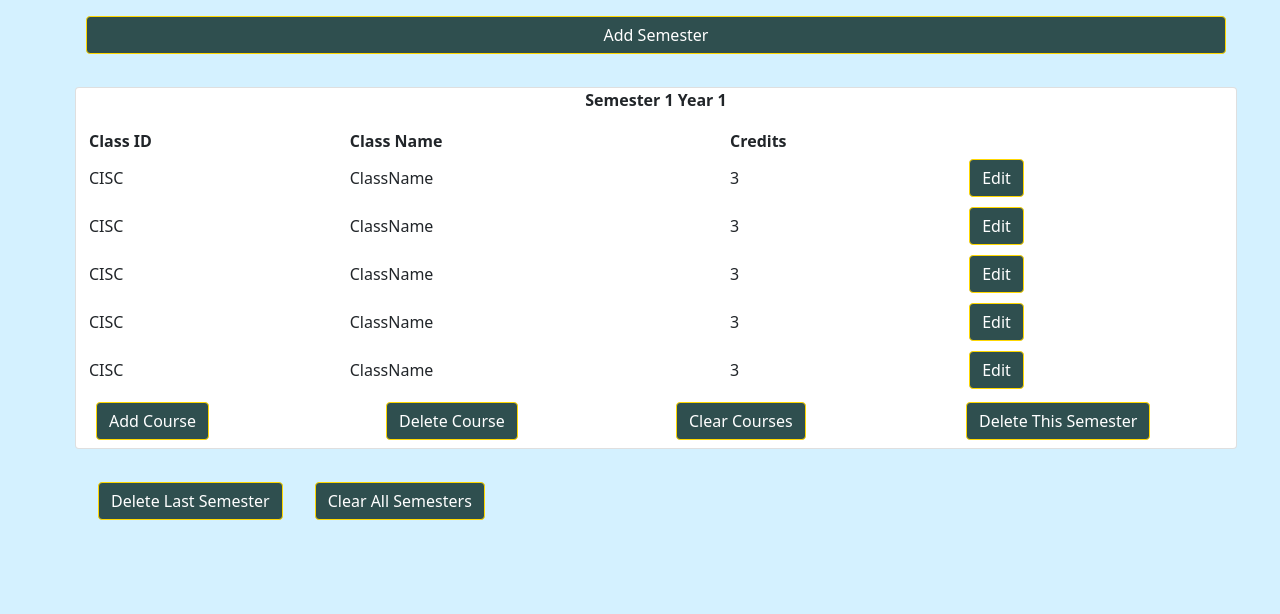
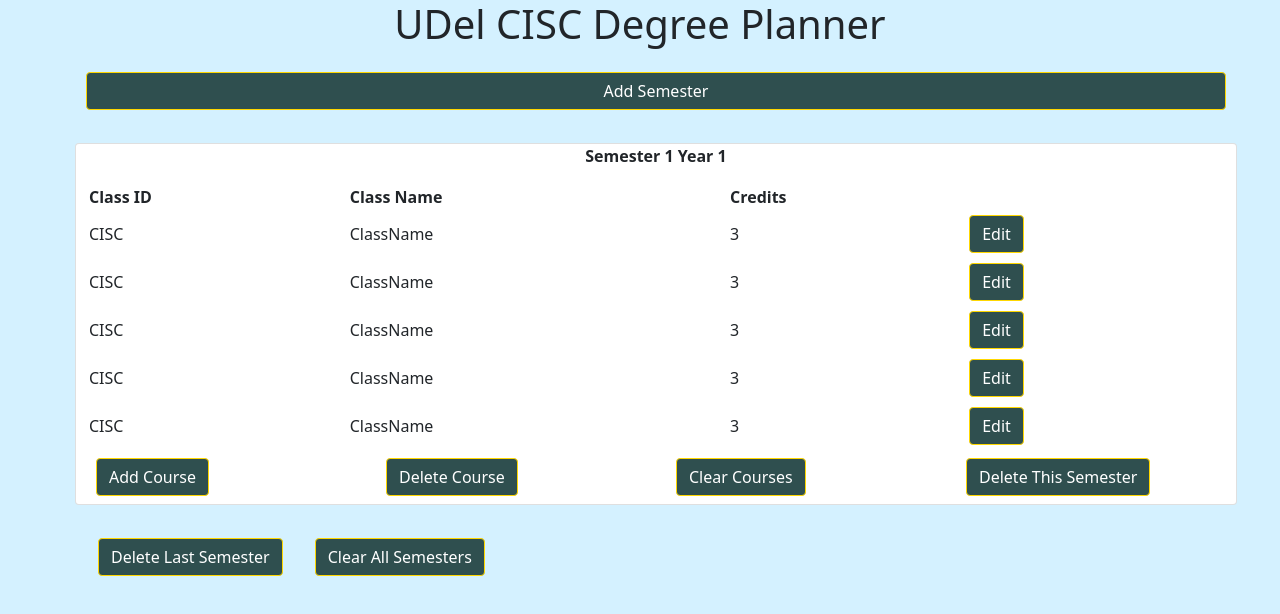
Before and after one commit to UD-CISC275-F21/ud-cis-scheduler-team-17, a React (Create React App) app: page / in a window 1280 px wide. Shown: the top 614 px of the page. Built offline with nearby package versions, Linux system fonts and the light colour scheme.

Commit message:
added title and made unseen changes

```diff
--- a/src/App.tsx
+++ b/src/App.tsx
@@ -36,6 +36,9 @@
 
     return (
         <>
+            <div className="text-center">
+                <h1>UDel CISC Degree Planner</h1>
+            </div>
             <Container>
                 <SemesterTable></SemesterTable>
             </Container>
--- a/src/components/SubjectViewer.tsx
+++ b/src/components/SubjectViewer.tsx
@@ -166,7 +166,7 @@
             </table>
             <Row>
                 <Col><Button className="m-2" data-testid="add-course-button"onClick={addCourse}>Add Course</Button></Col>
-                <Col><Button className="m-2" data-testid="delete-last-course-button" onClick = {deleteCourse}>Delete Course</Button></Col>
+                <Col><Button className="m-2" data-testid="delete-last-course-button" onClick = {deleteCourse}><div className="btn-del-course">Delete Course</div></Button></Col>
                 <Col><Button className="m-2" data-testid="clear-courses-button" onClick={clearCourse}>Clear Courses</Button></Col>
                 <Col><Button className="m-2" data-testid="delete-this-semester-button" onClick={deleteSem}>Delete This Semester</Button></Col>
             </Row>
@@ -174,4 +174,4 @@
     );
     //Table setup credit to Dr. Bart
 }
-//<div className="btn btn-del-course">
+//<div className="btn-del-course">
--- a/src/override.css
+++ b/src/override.css
@@ -2,3 +2,7 @@
     background-color: darkslategray;
     border-color: gold;
 }
+
+/*.btn-del-course {
+    background-color: red;
+}*/
```
